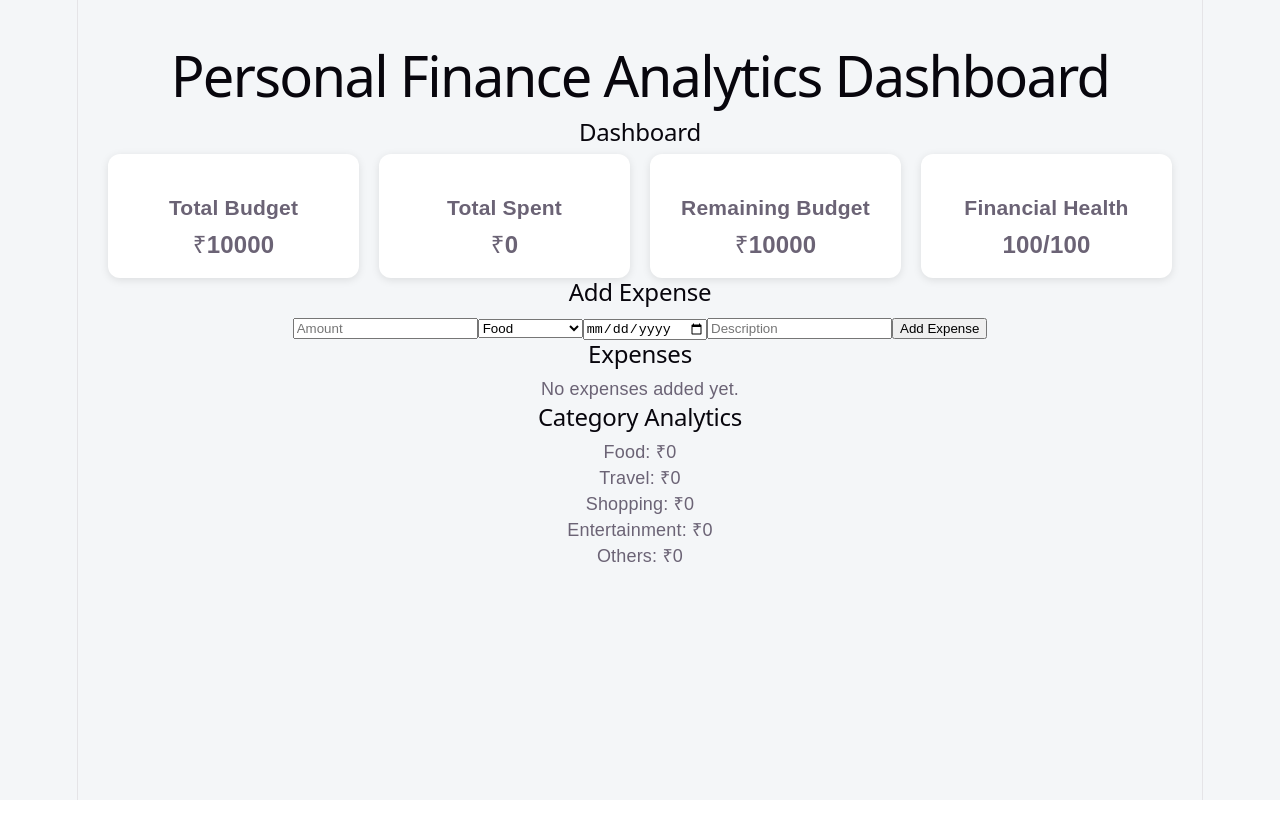
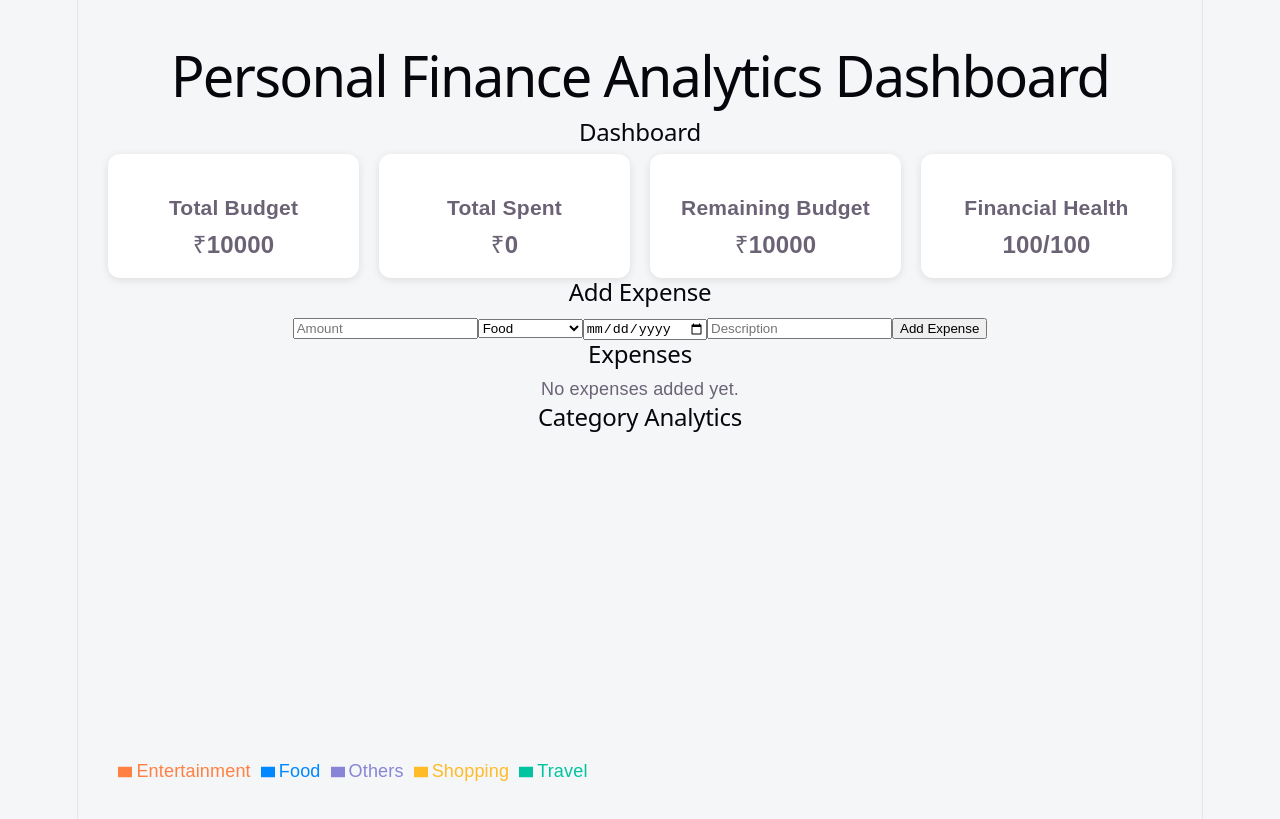
Before and after one commit to skshafiya006/personal-finance-analytics-dashboard, a React (Vite) app: page / in a window 1280 px wide. Built offline with nearby package versions, Linux system fonts and the light colour scheme.

Commit message:
Add pie chart analytics

```diff
--- a/package.json
+++ b/package.json
@@ -11,7 +11,8 @@
   },
   "dependencies": {
     "react": "^19.2.6",
-    "react-dom": "^19.2.6"
+    "react-dom": "^19.2.6",
+    "recharts": "^3.8.1"
   },
   "devDependencies": {
     "@eslint/js": "^10.0.1",
--- a/src/components/Analytics.jsx
+++ b/src/components/Analytics.jsx
@@ -1,3 +1,11 @@
+import {
+  PieChart,
+  Pie,
+  Cell,
+  Tooltip,
+  Legend,
+} from "recharts";
+
 function Analytics({ expenses }) {
   const categoryTotals = {
     Food: 0,
@@ -13,15 +21,65 @@ function Analytics({ expenses }) {
     );
   });
 
+  const data = [
+    {
+      name: "Food",
+      value: categoryTotals.Food,
+    },
+    {
+      name: "Travel",
+      value: categoryTotals.Travel,
+    },
+    {
+      name: "Shopping",
+      value: categoryTotals.Shopping,
+    },
+    {
+      name: "Entertainment",
+      value: categoryTotals.Entertainment,
+    },
+    {
+      name: "Others",
+      value: categoryTotals.Others,
+    },
+  ];
+
+  const COLORS = [
+    "#0088FE",
+    "#00C49F",
+    "#FFBB28",
+    "#FF8042",
+    "#8884D8",
+  ];
+
   return (
     <div>
       <h2>Category Analytics</h2>
 
-      <p>Food: ₹{categoryTotals.Food}</p>
-      <p>Travel: ₹{categoryTotals.Travel}</p>
-      <p>Shopping: ₹{categoryTotals.Shopping}</p>
-      <p>Entertainment: ₹{categoryTotals.Entertainment}</p>
-      <p>Others: ₹{categoryTotals.Others}</p>
+      <PieChart width={500} height={350}>
+        <Pie
+          data={data}
+          cx="50%"
+          cy="50%"
+          outerRadius={120}
+          dataKey="value"
+          label
+        >
+          {data.map((entry, index) => (
+            <Cell
+              key={index}
+              fill={
+                COLORS[
+                  index % COLORS.length
+                ]
+              }
+            />
+          ))}
+        </Pie>
+
+        <Tooltip />
+        <Legend />
+      </PieChart>
     </div>
   );
 }
```
Also changed, not shown: 1 other file (tests, documents, lock files or other folders).
